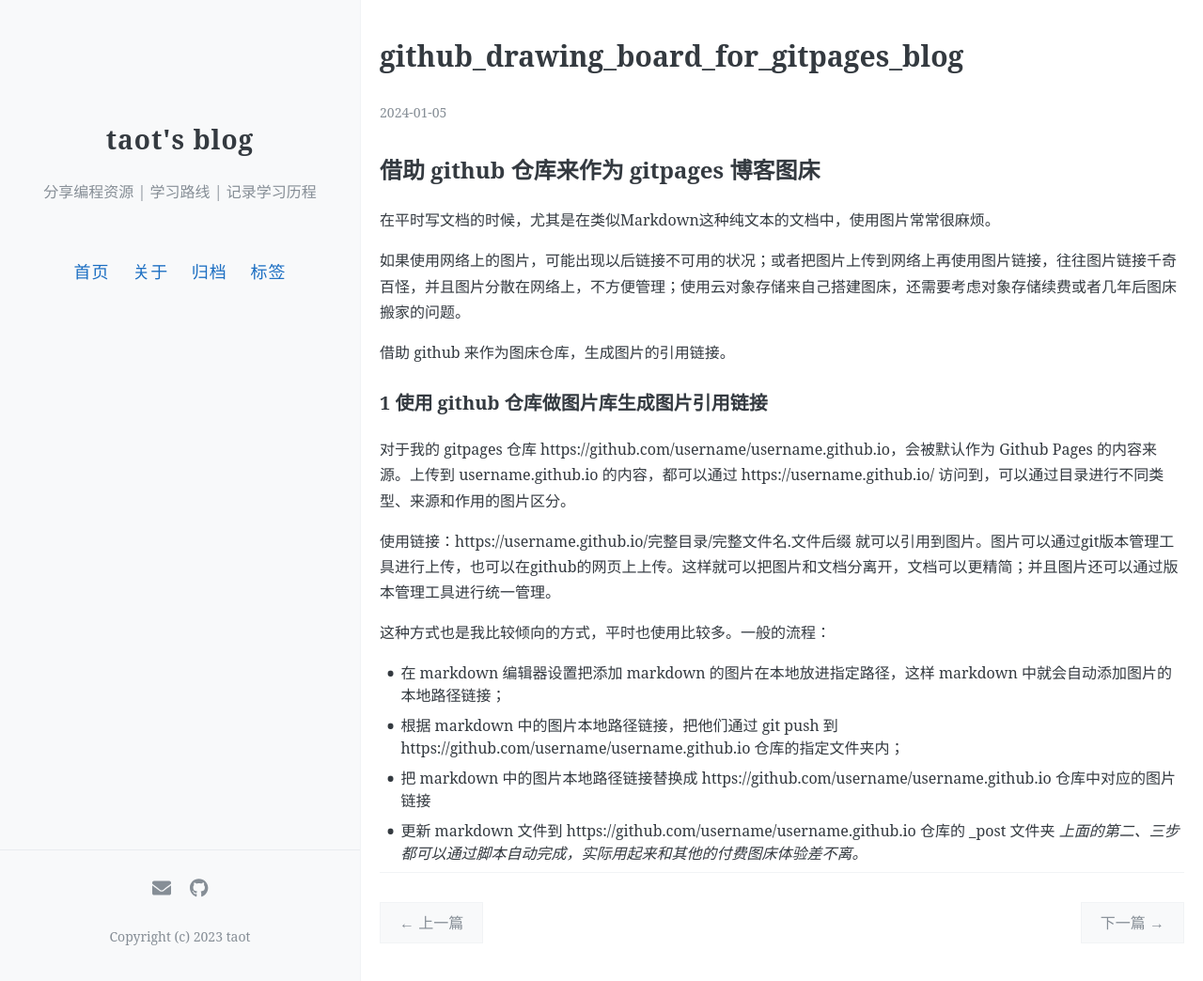
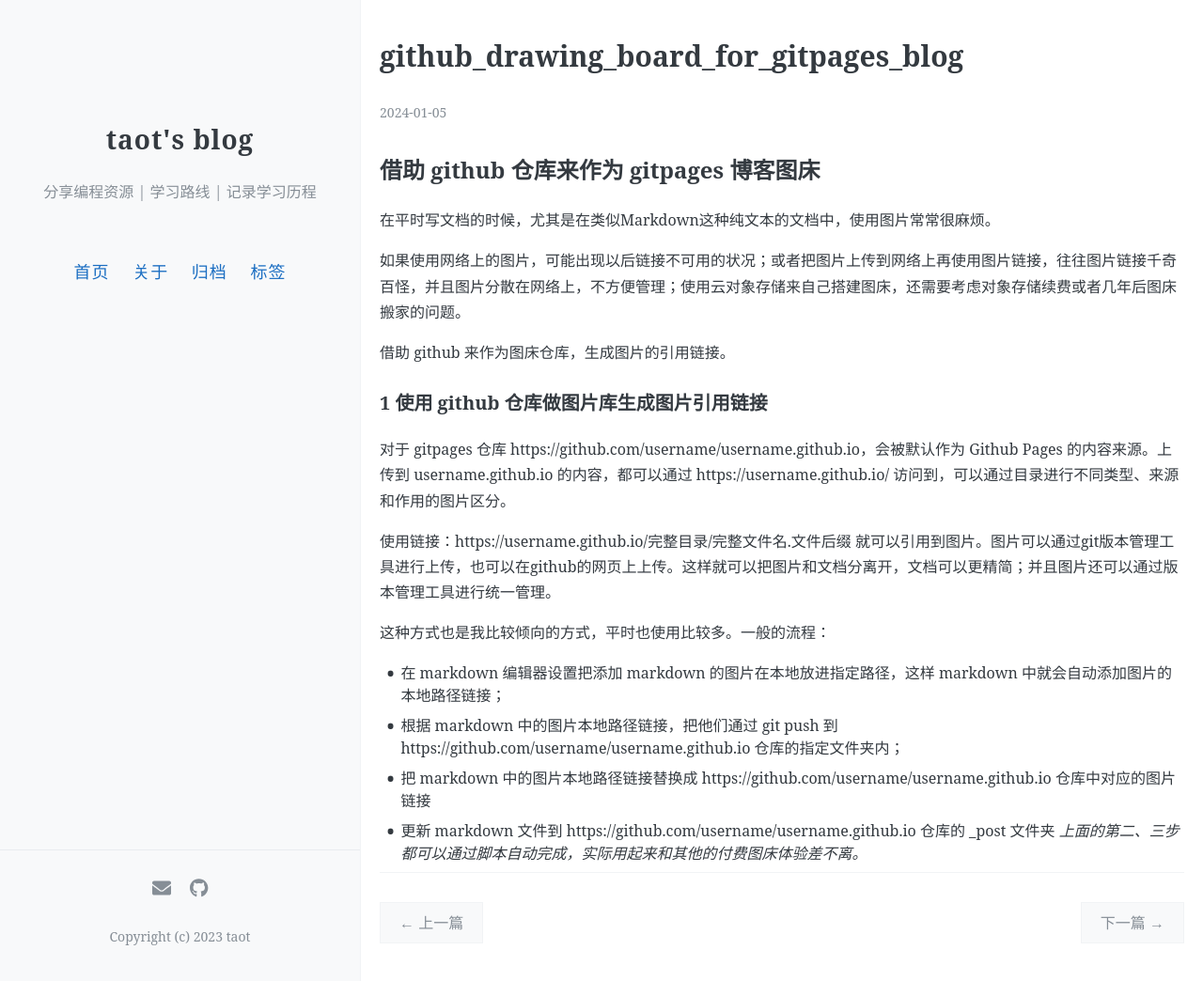
Before and after one commit to Taot-chen/Taot-chen.github.io, a Jekyll site: the page built from _posts/2024-01-05-github_drawing_board_for_gitpages_blog.md, in a window 1280 px wide and 1044 px high. Shown: the whole window at 94% size. Built offline with Jekyll 4.4.1, drawn with Linux system fonts in a browser that asks for light colours; comment, search, counter and statistics services are not loaded.

```diff
--- a/_posts/2024-01-05-github_drawing_board_for_gitpages_blog.md
+++ b/_posts/2024-01-05-github_drawing_board_for_gitpages_blog.md
@@ -14,7 +14,7 @@
 
 ### 1 使用 github 仓库做图片库生成图片引用链接
 
-对于我的 gitpages 仓库 https://github.com/username/username.github.io，会被默认作为 Github Pages 的内容来源。上传到 username.github.io 的内容，都可以通过 https://username.github.io/ 访问到，可以通过目录进行不同类型、来源和作用的图片区分。
+对于 gitpages 仓库 https://github.com/username/username.github.io，会被默认作为 Github Pages 的内容来源。上传到 username.github.io 的内容，都可以通过 https://username.github.io/ 访问到，可以通过目录进行不同类型、来源和作用的图片区分。
 
 使用链接：https://username.github.io/完整目录/完整文件名.文件后缀 就可以引用到图片。图片可以通过git版本管理工具进行上传，也可以在github的网页上上传。这样就可以把图片和文档分离开，文档可以更精简；并且图片还可以通过版本管理工具进行统一管理。
 
```
Also changed, not shown: blog_images/github_drawing_board_for_gitpages_blog/onnx结构定义.png (added).
